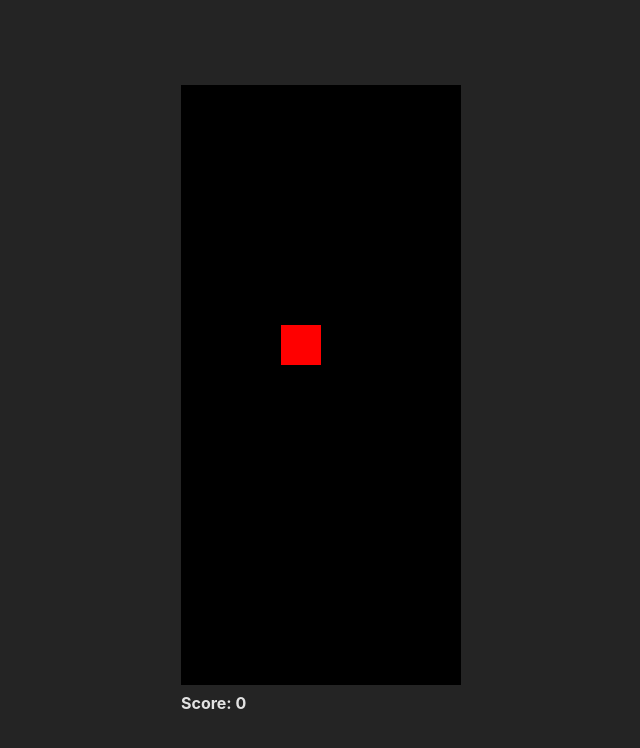
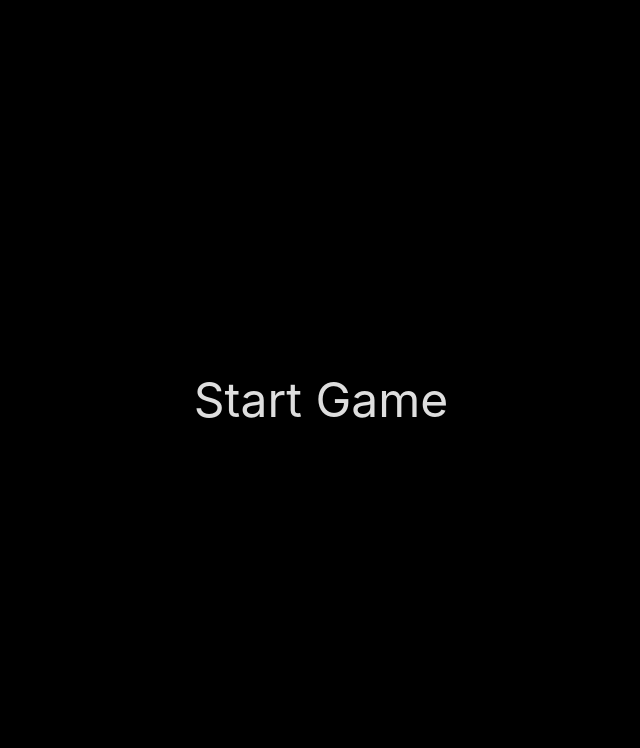
Before and after one commit to DiegoHS07/tetris-project, a website built with Vite: page index.html in a window 1280 px wide. Shown: the whole page, without its empty margins (319-959 px from the left). Built offline with nearby package versions, Linux system fonts and the light colour scheme.

Commit message:
Pantalla de inicio y música al iniciar

```diff
--- a/index.html
+++ b/index.html
@@ -8,6 +8,7 @@
   </head>
   <body>
     <div id="app">
+      <section>Start Game</section>
       <canvas></canvas>
     </div>
     <strong>Score: <span></span></strong>
--- a/main.js
+++ b/main.js
@@ -1,11 +1,9 @@
 import "./style.css";
-import {BLOCK_SIZE, BOARD_WIDTH, BOARD_HEIGHT, EVENT_MOVEMENTS} from "./consts"
+import { BLOCK_SIZE, BOARD_WIDTH, BOARD_HEIGHT, EVENT_MOVEMENTS } from "./consts"
 
 const canvas = document.querySelector("canvas");
 const context = canvas.getContext("2d");
 const $score = document.querySelector('span')
-
-
 
 let score = 0
 
@@ -190,4 +188,13 @@ function removeRows() {
   });
 }
 
-update();
+const $section = document.querySelector("section")
+
+$section.addEventListener("click", () => {
+  update();
+
+  $section.remove()
+  const audio = new window.Audio("./Tetris.mp3");
+  audio.volume = 0.5;
+  audio.play();
+});
--- a/style.css
+++ b/style.css
@@ -21,3 +21,15 @@ body{
   place-content: center;
   height: 100vh;
 }
+
+section{
+  position: absolute;
+  background-color: black;
+  width: 100vw;
+  height: 100vh;
+  top: 0;
+  inset: 0;
+  display: grid;
+  font-size: 48px;
+  place-content: center;
+}
```
Also changed, not shown: 1 other file.
